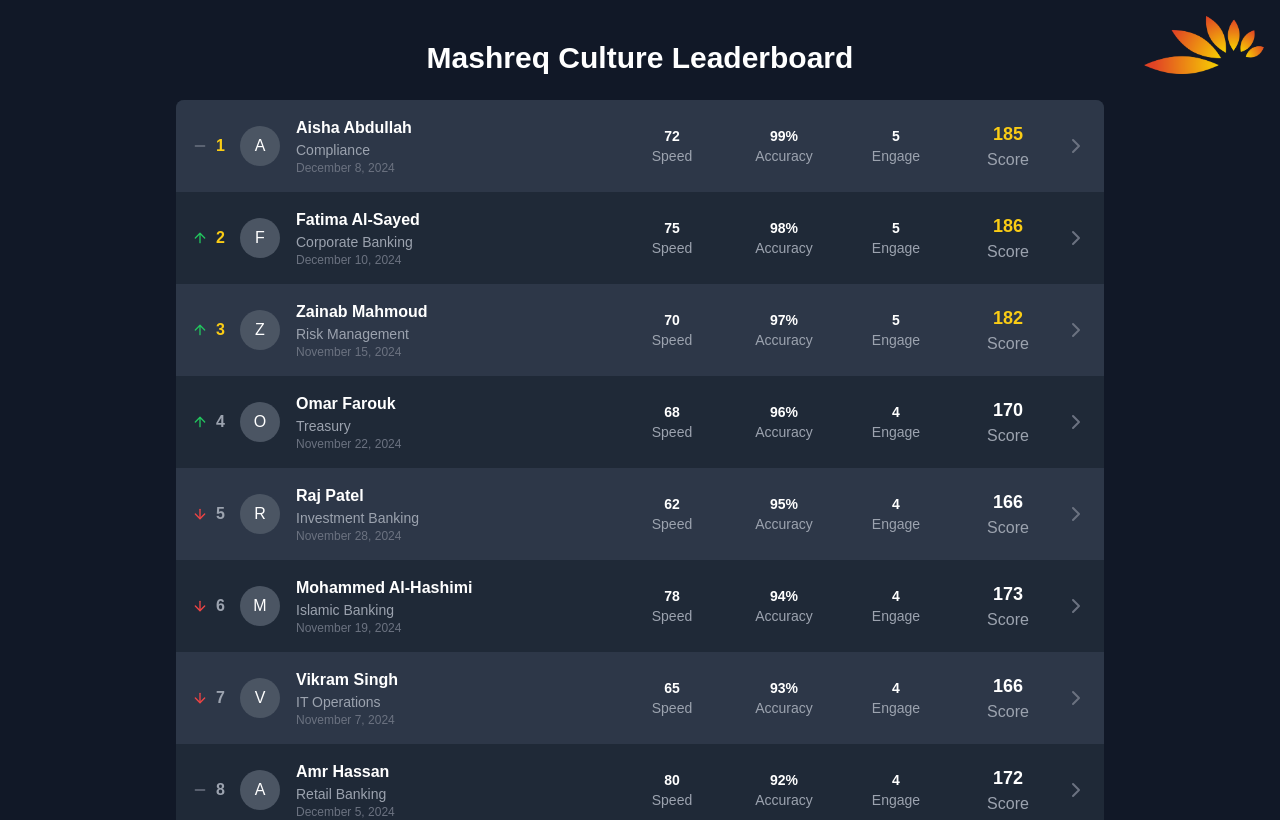
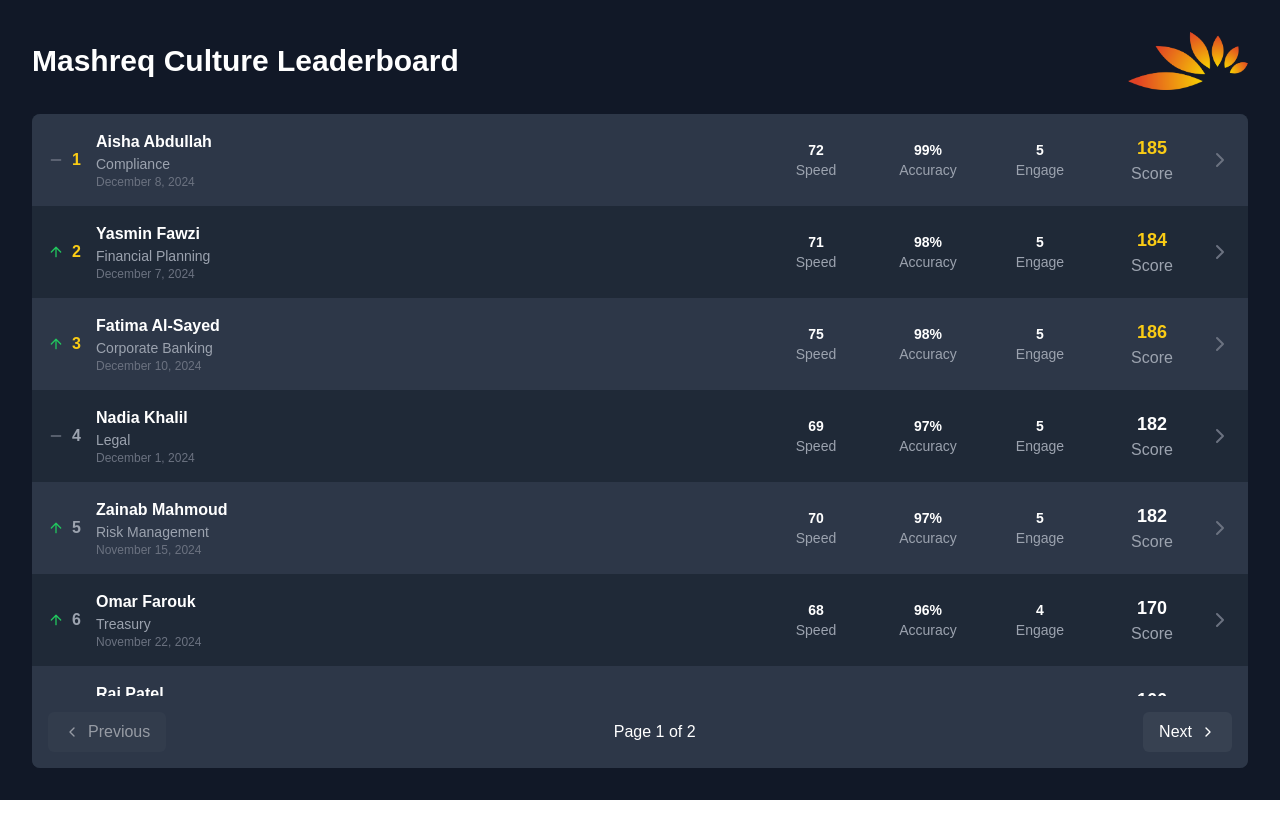
Before and after one commit to wanghaisheng/bank-gaming-leaderboard, a Next.js app: page / in a window 1280 px wide. Shown: the top 820 px of the page. Built offline with nearby package versions, Linux system fonts and the light colour scheme.

Commit message:
Update leaderboard data

```diff
--- a/src/app/page.tsx
+++ b/src/app/page.tsx
@@ -1,8 +1,8 @@
 'use client'
 
-import React from 'react'
+import React, { useState } from 'react'
 import Image from 'next/image'
-import { ArrowUp, ArrowDown, Minus, ChevronRight } from 'lucide-react'
+import { ArrowUp, ArrowDown, Minus, ChevronRight, ChevronLeft } from 'lucide-react'
 import mashreqLogo from './mashreq-logo.png'
 
 type Player = {
@@ -26,6 +26,17 @@
   { name: "Vikram Singh", department: "IT Operations", speed: 65, accuracy: 93, engagement: 4, change: 'down', completionDate: "November 7, 2024" },
   { name: "Laila El-Masry", department: "Customer Service", speed: 90, accuracy: 88, engagement: 3, change: 'up', completionDate: "October 25, 2024" },
   { name: "Mohammed Al-Hashimi", department: "Islamic Banking", speed: 78, accuracy: 94, engagement: 4, change: 'down', completionDate: "November 19, 2024" },
+  // New entries for the second page
+  { name: "Sara Al-Mansoori", department: "Human Resources", speed: 73, accuracy: 91, engagement: 4, change: 'up', completionDate: "November 12, 2024" },
+  { name: "Ahmed El-Sawy", department: "Marketing", speed: 82, accuracy: 89, engagement: 3, change: 'down', completionDate: "October 28, 2024" },
+  { name: "Nadia Khalil", department: "Legal", speed: 69, accuracy: 97, engagement: 5, change: 'same', completionDate: "December 1, 2024" },
+  { name: "Tariq Mahmood", department: "Operations", speed: 77, accuracy: 93, engagement: 4, change: 'up', completionDate: "November 9, 2024" },
+  { name: "Leila Hakim", department: "Corporate Strategy", speed: 88, accuracy: 86, engagement: 3, change: 'down', completionDate: "October 31, 2024" },
+  { name: "Hassan Abdel-Rahman", department: "Product Development", speed: 79, accuracy: 95, engagement: 5, change: 'up', completionDate: "November 25, 2024" },
+  { name: "Rania El-Khoury", department: "Customer Experience", speed: 84, accuracy: 92, engagement: 4, change: 'same', completionDate: "December 3, 2024" },
+  { name: "Karim Nasser", department: "Digital Banking", speed: 76, accuracy: 94, engagement: 4, change: 'down', completionDate: "November 17, 2024" },
+  { name: "Yasmin Fawzi", department: "Financial Planning", speed: 71, accuracy: 98, engagement: 5, change: 'up', completionDate: "December 7, 2024" },
+  { name: "Ali Al-Farsi", department: "International Relations", speed: 83, accuracy: 91, engagement: 3, change: 'down', completionDate: "November 2, 2024" },
 ]
 
 const ChangeIcon = ({ change }: { change: 'up' | 'down' | 'same' }) => {
@@ -40,15 +51,25 @@
 }
 
 export default function Home() {
+  const [currentPage, setCurrentPage] = useState(1)
+  const playersPerPage = 10
+  const totalPages = Math.ceil(mockData.length / playersPerPage)
+
   const sortedData = [...mockData].sort((a, b) => {
     if (b.accuracy !== a.accuracy) return b.accuracy - a.accuracy
     if (a.speed !== b.speed) return a.speed - b.speed
     return b.engagement - a.engagement
   })
 
+  const currentPlayers = sortedData.slice(
+    (currentPage - 1) * playersPerPage,
+    currentPage * playersPerPage
+  )
+
   return (
-    <div className="min-h-screen bg-gray-900 text-white px-44 pt-10 relative">
-      <div className="absolute top-4 right-4">
+    <div className="h-screen bg-gray-900 text-white p-8 flex flex-col">
+      <div className="flex justify-between items-center mb-6">
+        <h1 className="text-3xl font-bold">Mashreq Culture Leaderboard</h1>
         <Image
           src={mashreqLogo}
           alt="Mashreq Bank Logo"
@@ -57,16 +78,15 @@
           className="object-contain"
         />
       </div>
-      <h1 className="text-3xl font-bold mb-6 text-center">Mashreq Culture Leaderboard</h1>
-      <div className="bg-gray-800 rounded-lg overflow-hidden">
-        {sortedData.map((player, index) => (
+      <div className="flex-grow bg-gray-800 rounded-lg overflow-hidden flex flex-col">
+        <div className="flex-grow overflow-auto">
+          {currentPlayers.map((player, index) => {
+            const actualIndex = (currentPage - 1) * playersPerPage + index
+            return (
               <div key={index} className={`flex items-center p-4 ${index % 2 === 0 ? 'bg-gray-750' : 'bg-gray-800'} hover:bg-gray-700 transition-colors`}>
                 <div className="flex items-center w-12">
                   <ChangeIcon change={player.change} />
-              <span className={`ml-2 font-bold ${index < 3 ? 'text-yellow-400' : 'text-gray-400'}`}>{index + 1}</span>
-            </div>
-            <div className="w-10 h-10 bg-gray-600 rounded-full flex items-center justify-center mr-4">
-              {player.name.charAt(0)}
+                  <span className={`ml-2 font-bold ${actualIndex < 3 ? 'text-yellow-400' : 'text-gray-400'}`}>{actualIndex + 1}</span>
                 </div>
                 <div className="flex-grow">
                   <div className="font-bold">{player.name}</div>
@@ -88,14 +108,35 @@
                   </div>
                 </div>
                 <div className="w-20 text-center ml-8">
-              <div className={`font-bold text-lg ${index < 3 ? 'text-yellow-400' : 'text-white'}`}>
+                  <div className={`font-bold text-lg ${actualIndex < 3 ? 'text-yellow-400' : 'text-white'}`}>
                     {(player.accuracy + player.speed / 2 + player.engagement * 10).toFixed(0)}
                   </div>
                   <div className="text-gray-400">Score</div>
                 </div>
                 <ChevronRight className="w-6 h-6 text-gray-500 ml-4" />
               </div>
-        ))}
+            )
+          })}
+        </div>
+        <div className="flex justify-between items-center p-4 bg-gray-750">
+          <button
+            onClick={() => setCurrentPage(prev => Math.max(prev - 1, 1))}
+            disabled={currentPage === 1}
+            className="flex items-center px-4 py-2 bg-gray-700 rounded-md disabled:opacity-50"
+          >
+            <ChevronLeft className="w-4 h-4 mr-2" />
+            Previous
+          </button>
+          <span>Page {currentPage} of {totalPages}</span>
+          <button
+            onClick={() => setCurrentPage(prev => Math.min(prev + 1, totalPages))}
+            disabled={currentPage === totalPages}
+            className="flex items-center px-4 py-2 bg-gray-700 rounded-md disabled:opacity-50"
+          >
+            Next
+            <ChevronRight className="w-4 h-4 ml-2" />
+          </button>
+        </div>
       </div>
     </div>
   )
```
Lines whose indentation alone changed are shown as unchanged.
